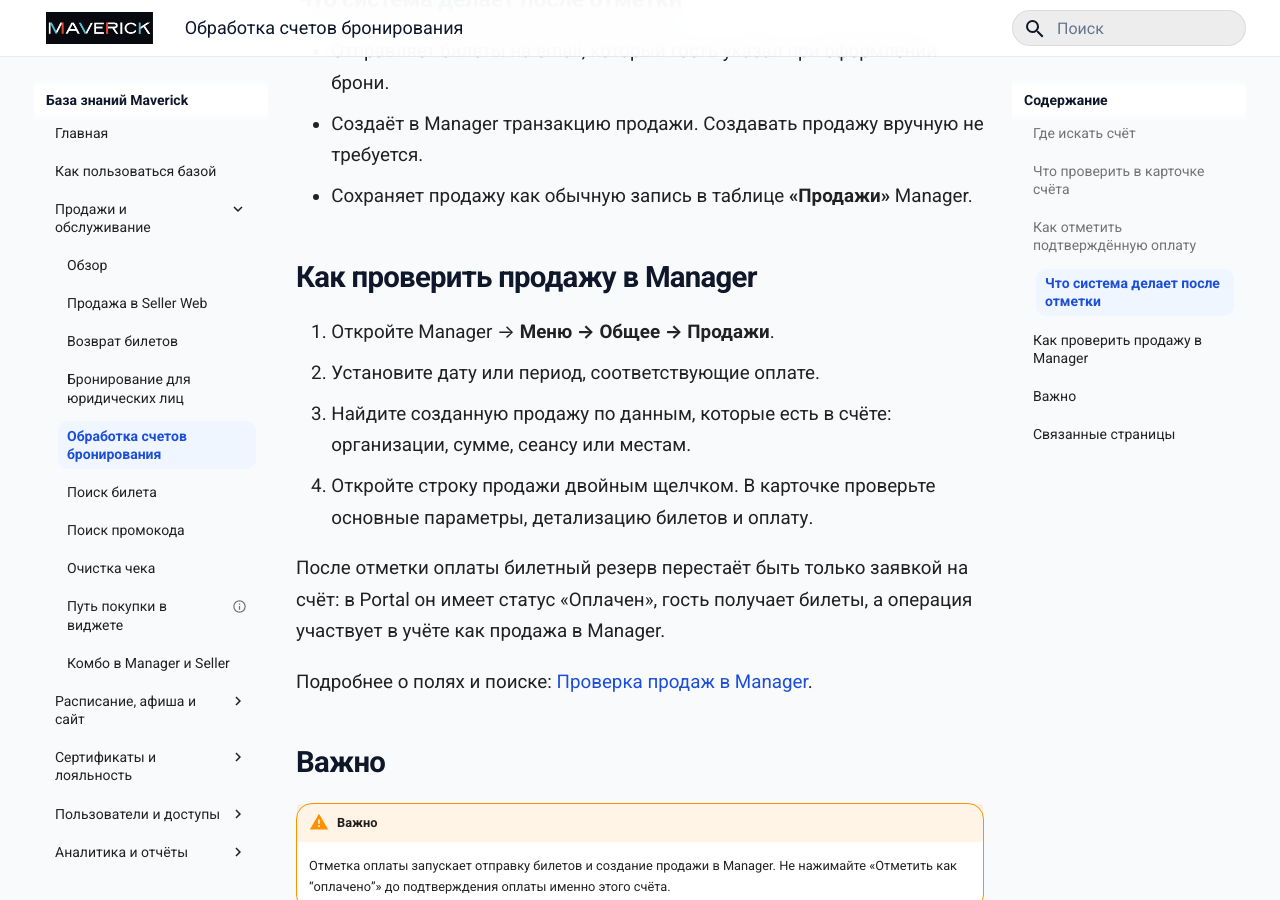
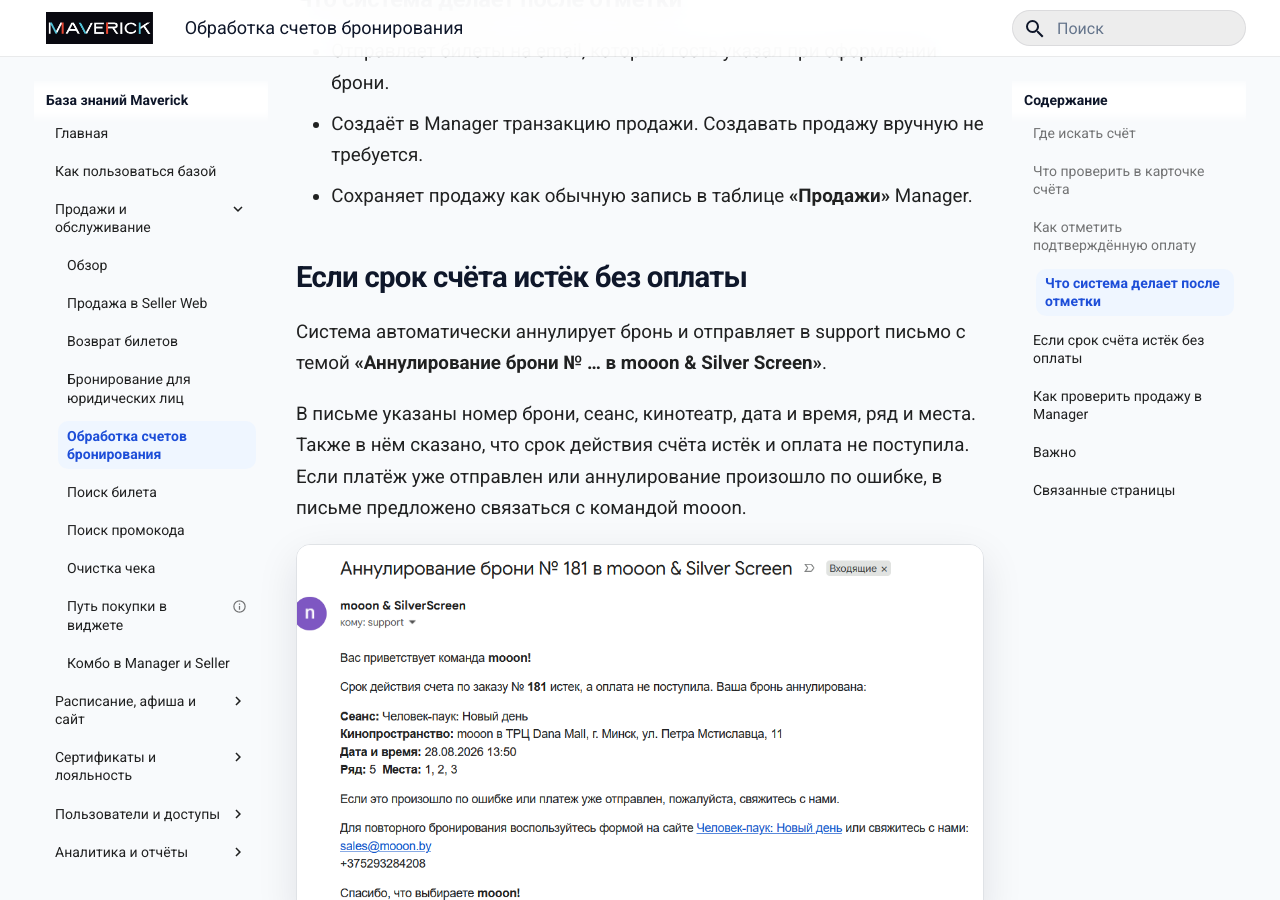
Before and after one commit to ogelslamovuk/cl_maverick_kb, an MkDocs documentation site: the page built from docs/Продажа билетов/Обработка счетов за бронирования билетов для юридических лиц.md, in a window 1280 px wide and 900 px high, scrolled down 2077 px. Built offline with MkDocs 1.6.1 and Material for MkDocs 9.7.7, drawn with Linux system fonts in a browser that asks for light colours.

Commit message:
docs: explain expired corporate invoice cancellation

```diff
--- a/docs/Продажа билетов/Обработка счетов за бронирования билетов для юридических лиц.md
+++ b/docs/Продажа билетов/Обработка счетов за бронирования билетов для юридических лиц.md
@@ -45,6 +45,14 @@
 - Создаёт в Manager транзакцию продажи. Создавать продажу вручную не требуется.
 - Сохраняет продажу как обычную запись в таблице **«Продажи»** Manager.
 
+## Если срок счёта истёк без оплаты
+
+Система автоматически аннулирует бронь и отправляет в support письмо с темой **«Аннулирование брони № … в mooon & Silver Screen»**.
+
+В письме указаны номер брони, сеанс, кинотеатр, дата и время, ряд и места. Также в нём сказано, что срок действия счёта истёк и оплата не поступила. Если платёж уже отправлен или аннулирование произошло по ошибке, в письме предложено связаться с командой mooon.
+
+![Письмо об аннулировании брони](../assets/media/ticket-corporate-bookings/corporate-booking-cancellation-email.png)
+
 ## Как проверить продажу в Manager
 
 1. Откройте Manager → **Меню → Общее → Продажи**.
```
Also changed, not shown: docs/assets/media/ticket-corporate-bookings/corporate-booking-cancellation-email.png (added).
